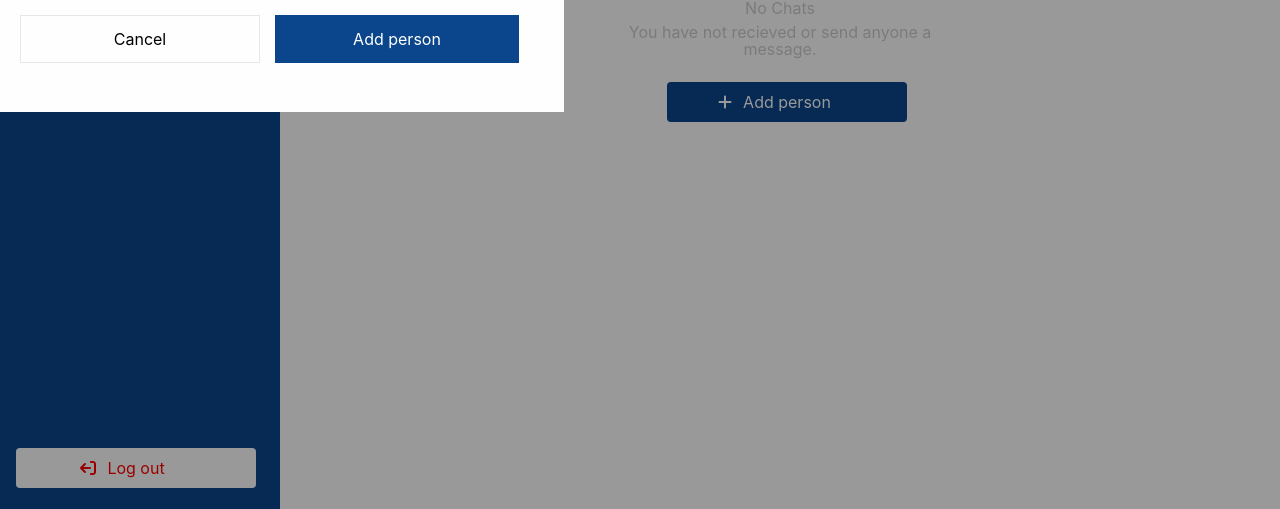
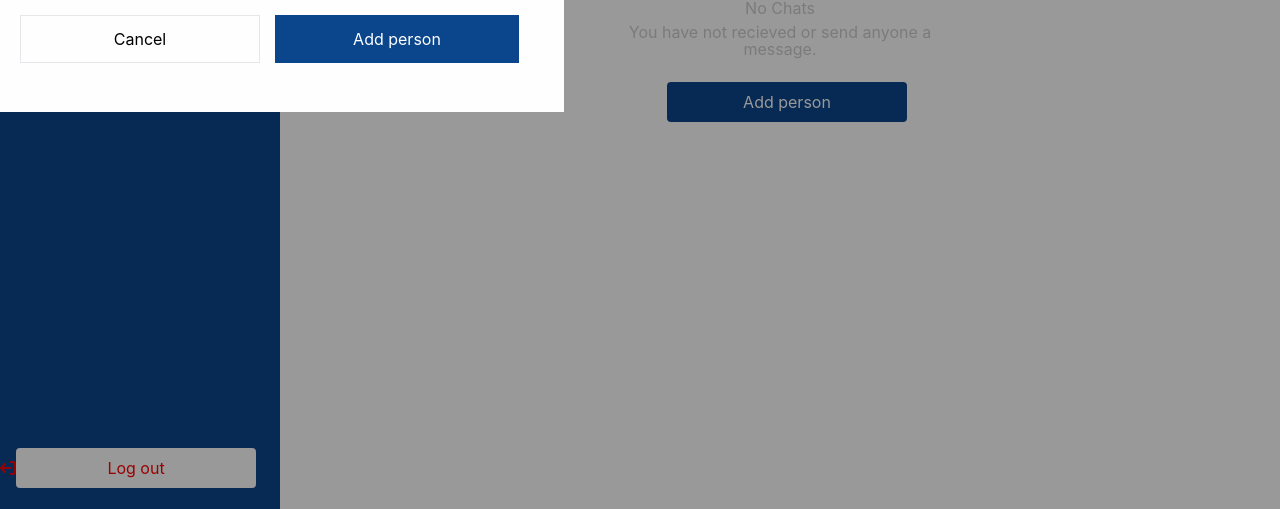
Before and after one commit to sheriifMahadi/iratein_chatapp_frontend, a React (Vite) app: page / in a window 1280 px wide. Shown: the part 288-797 px from the top of the page. Built offline with nearby package versions, Linux system fonts and the light colour scheme; the HTML template or start-up script is replaced by a standard one.

Commit message:
bug fixes on button icon dissapearing

```diff
--- a/src/assets/styles.css
+++ b/src/assets/styles.css
@@ -20,3 +20,23 @@ body{
     @apply text-base;
     font-family: inter;
 }
+
+button:hover {
+    cursor: pointer;
+    box-shadow: 10px 10px 28px rgba(0, 0, 0, 0.15);
+    transition: 0.2s all;
+    outline: none;
+}
+
+button:active {
+    transform: scale(0.98);
+    box-shadow: 3px 2px 22px 1px rgba(0, 0, 0, 0.24);
+}
+
+input{
+    outline: none;
+}
+
+input:focus{
+    box-shadow: 1px 1px 100px 1px rgba(0, 0, 0, 0.15);
+}
--- a/src/assets/styles/addPersonModal.css
+++ b/src/assets/styles/addPersonModal.css
@@ -62,24 +62,3 @@
     padding: 5px;
     display: block;
 }
-
-button:hover {
-    cursor: pointer;
-    box-shadow: 10px 10px 28px rgba(0, 0, 0, 0.15);
-    transition: 0.2s all;
-    outline: none;
-}
-
-button:active {
-    transform: scale(0.98);
-    box-shadow: 3px 2px 22px 1px rgba(0, 0, 0, 0.24);
-}
-
-
-input{
-    outline: none;
-}
-
-input:focus{
-    box-shadow: 3px 2px 22px 1px rgba(0, 0, 0, 0.24);
-}
--- a/src/assets/styles/chats.css
+++ b/src/assets/styles/chats.css
@@ -54,5 +54,5 @@
 }
 
 .button-logout-icon {
-    @apply left-[80px] relative;
+    @apply left-[80px] z-10;
 }
--- a/src/assets/styles/noMessage.css
+++ b/src/assets/styles/noMessage.css
@@ -36,6 +36,6 @@
 }
 
 .add-person-icon {
-    @apply left-[65px] relative text-white;
+    @apply left-[65px]  z-10 text-white;
 
 }
```
